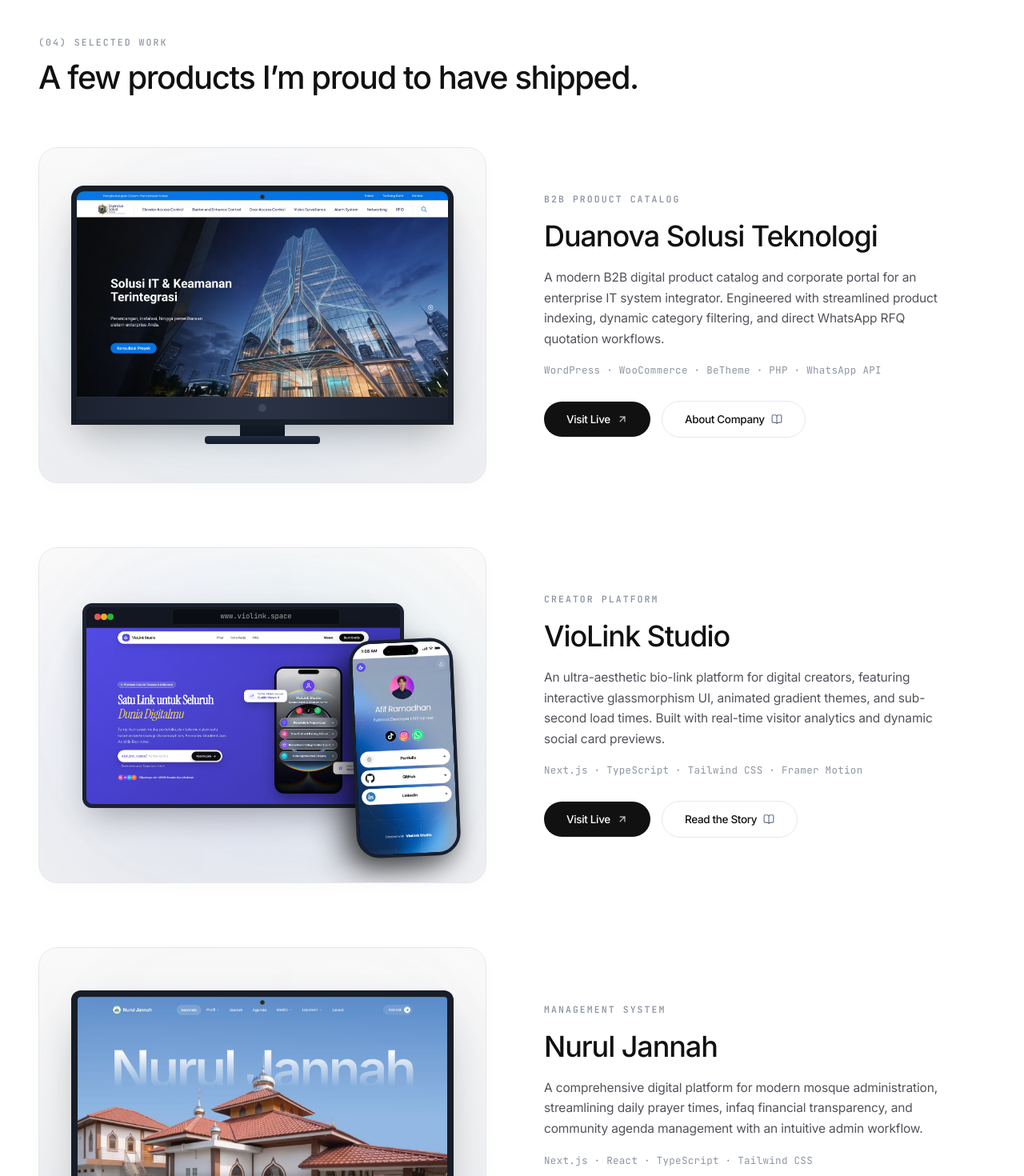
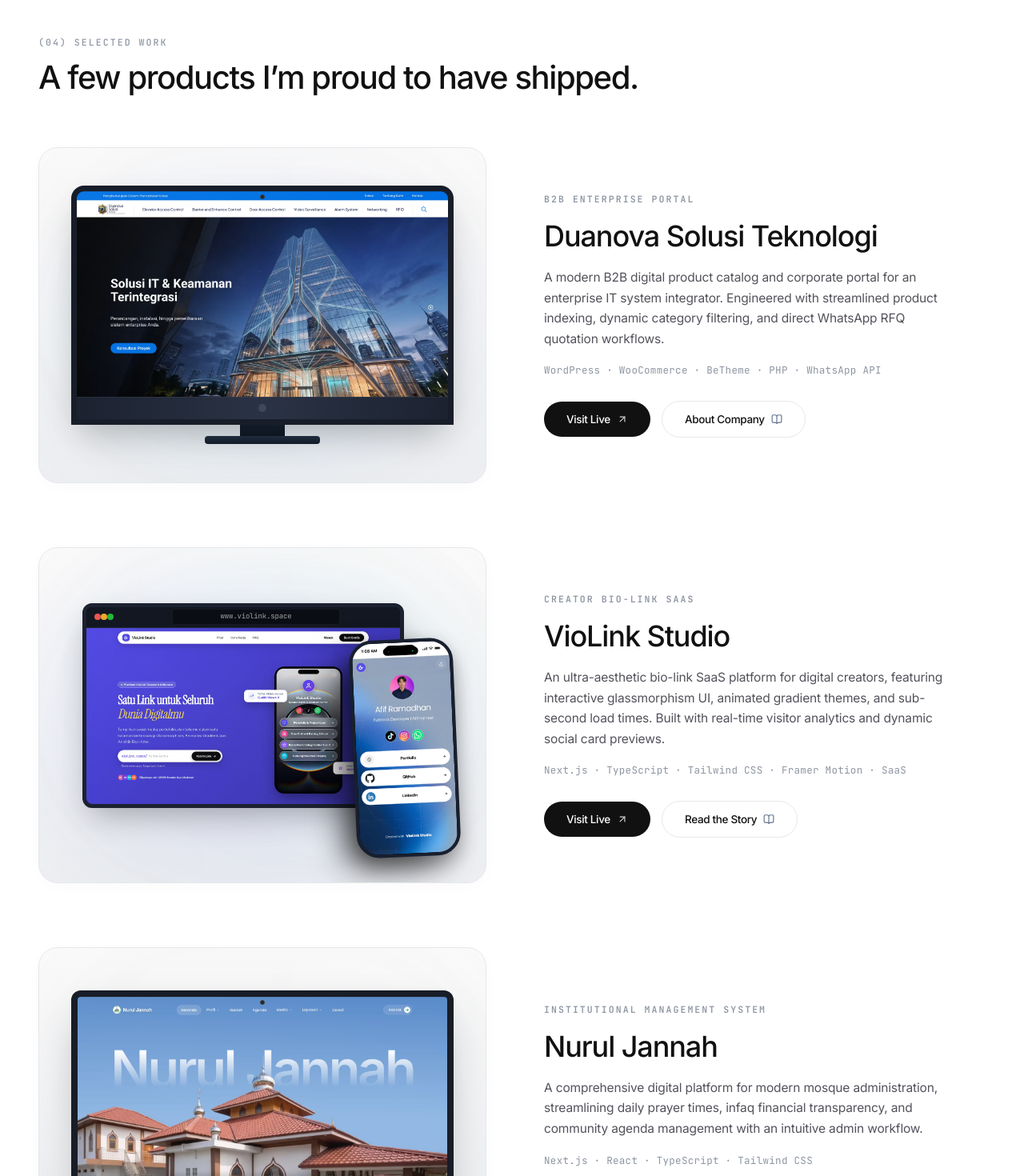
Before and after one commit to aafifr/portfolio, a React (Vite) app: page / in a window 1280 px wide. Shown: the part 3573-5043 px from the top of the page at 80% size. Built offline with nearby package versions, Linux system fonts and the light colour scheme.

Commit message:
feat: emphasize SaaS tags and categories for VioLink, MahaPOS, and Book UMKM

```diff
--- a/src/components/AllProjectsPage.tsx
+++ b/src/components/AllProjectsPage.tsx
@@ -33,16 +33,12 @@
   const getCategoryLabel = (cat: string) => {
     switch (cat) {
       case 'All': return 'All Projects';
-      case 'B2B & BOOKING PLATFORM': return 'Booking & B2B';
-      case 'B2B PRODUCT CATALOG': return 'B2B & Enterprise';
-      case 'CREATOR PLATFORM': return 'Creator & Mobile';
-      case 'MANAGEMENT SYSTEM': return 'Management';
-      case 'MINI ERP & POS': return 'POS & Mini ERP';
-      case 'SAAS & TELEMETRY': return 'SaaS';
-      case 'FINTECH & TRADING': return 'Fintech';
-      case 'AI & RECRUITMENT AUTOMATION': return 'AI & Automation';
-      case 'AI PLATFORM & TOOLS': return 'AI Tools';
-      case 'DESIGN & E-COMMERCE': return 'E-Commerce';
+      case 'CREATOR BIO-LINK SAAS': return 'Creator SaaS';
+      case 'POINT-OF-SALE (POS) SAAS': return 'POS SaaS';
+      case 'MULTI-TENANT BOOKING SAAS': return 'Booking SaaS';
+      case 'AI & RECRUITMENT AUTOMATION': return 'AI Automation';
+      case 'B2B ENTERPRISE PORTAL': return 'B2B Enterprise';
+      case 'INSTITUTIONAL MANAGEMENT SYSTEM': return 'Management';
       default: return cat;
     }
   };
--- a/src/data/portfolioData.ts
+++ b/src/data/portfolioData.ts
@@ -37,7 +37,7 @@
   {
     id: "duanova",
     title: "Duanova Solusi Teknologi",
-    category: "B2B PRODUCT CATALOG",
+    category: "B2B ENTERPRISE PORTAL",
     description: "A modern B2B digital product catalog and corporate portal for an enterprise IT system integrator. Engineered with streamlined product indexing, dynamic category filtering, and direct WhatsApp RFQ quotation workflows.",
     longDescription: "Duanova Solusi Teknologi is an enterprise-grade digital portal serving B2B clients in telecommunications, cybersecurity, and IT hardware. Features structured product indexing, instant specs filtering, and direct inquiry routing.",
     tags: ["WordPress", "WooCommerce", "BeTheme", "PHP", "WhatsApp API"],
@@ -52,10 +52,10 @@
   {
     id: "violink-studio",
     title: "VioLink Studio",
-    category: "CREATOR PLATFORM",
-    description: "An ultra-aesthetic bio-link platform for digital creators, featuring interactive glassmorphism UI, animated gradient themes, and sub-second load times. Built with real-time visitor analytics and dynamic social card previews.",
-    longDescription: "VioLink Studio empowers creators to build high-converting landing pages and link-in-bios with customizable animations, audio embeds, and interactive widgets.",
-    tags: ["Next.js", "TypeScript", "Tailwind CSS", "Framer Motion"],
+    category: "CREATOR BIO-LINK SAAS",
+    description: "An ultra-aesthetic bio-link SaaS platform for digital creators, featuring interactive glassmorphism UI, animated gradient themes, and sub-second load times. Built with real-time visitor analytics and dynamic social card previews.",
+    longDescription: "VioLink Studio is a modern creator economy SaaS empowering influencers and businesses to build high-converting landing pages and link-in-bios with customizable animations, audio embeds, and interactive widgets.",
+    tags: ["Next.js", "TypeScript", "Tailwind CSS", "Framer Motion", "SaaS"],
     mockupType: "browser-duo",
     image: "/images/project/project_violink.space-dekstop.avif",
     mobileImage: "/images/project/project_violink.space-mobile.webp",
@@ -68,7 +68,7 @@
   {
     id: "nurul-jannah",
     title: "Nurul Jannah",
-    category: "MANAGEMENT SYSTEM",
+    category: "INSTITUTIONAL MANAGEMENT SYSTEM",
     description: "A comprehensive digital platform for modern mosque administration, streamlining daily prayer times, infaq financial transparency, and community agenda management with an intuitive admin workflow.",
     longDescription: "Nurul Jannah provides an all-in-one administration ecosystem for community religious institutions with automated calculation for prayer schedules, financial donation ledgers, and event broadcasting.",
     tags: ["Next.js", "React", "TypeScript", "Tailwind CSS"],
@@ -100,10 +100,10 @@
   {
     id: "mahapos",
     title: "MahaPOS",
-    category: "MINI ERP & POS",
-    description: "An offline-first digital point-of-sale and mini-ERP system engineered for Indonesian MSMEs. Features real-time multi-terminal WebSocket sync, automated inventory stock-in management, and offline transaction caching.",
-    longDescription: "MahaPOS solves retail cash register reliability with IndexedDB local persistence, Bluetooth thermal receipt printing, and cloud WebSocket synchronization when online.",
-    tags: ["React", "TypeScript", "Tailwind CSS", "WebSockets", "IndexedDB"],
+    category: "POINT-OF-SALE (POS) SAAS",
+    description: "An offline-first digital point-of-sale SaaS engineered for Indonesian MSMEs. Features real-time multi-terminal WebSocket sync, automated inventory stock-in management, and offline transaction caching.",
+    longDescription: "MahaPOS is a lightweight retail POS SaaS solving cash register reliability with IndexedDB local persistence, Bluetooth thermal receipt printing, and cloud WebSocket synchronization when online.",
+    tags: ["React", "TypeScript", "Tailwind CSS", "WebSockets", "IndexedDB", "SaaS"],
     mockupType: "tablet",
     image: "/images/project/project_mahapos.my.id.avif",
     liveUrl: "https://mahapos.my.id/",
@@ -116,10 +116,10 @@
   {
     id: "bookumkm",
     title: "Book UMKM",
-    category: "B2B & BOOKING PLATFORM",
-    description: "A multi-tenant booking and service reservation platform empowering Indonesian MSMEs. Engineered with customizable booking forms, automated scheduling workflows, dynamic subdomains, and interactive geolocation map discovery.",
+    category: "MULTI-TENANT BOOKING SAAS",
+    description: "A multi-tenant booking and service reservation SaaS platform empowering Indonesian MSMEs. Engineered with customizable booking forms, automated scheduling workflows, dynamic subdomains, and interactive geolocation map discovery.",
     longDescription: "Capstone project developed during the Fullstack Web Developer Program at NF Academy (Semester 5). Led frontend engineering and cloud deployment on production hosting. Features dynamic UMKM subdomains, custom form builders for reservations, automated booking confirmations, interactive geolocation maps, and a multi-role dashboard for Superadmins and UMKM owners.",
-    tags: ["Laravel", "Inertia.js", "React", "Tailwind CSS", "MySQL", "Linux Server"],
+    tags: ["Laravel", "Inertia.js", "React", "Tailwind CSS", "MySQL", "SaaS"],
     mockupType: "browser-duo",
     image: "/images/project/project_bookumkm-desktop.avif",
     mobileImage: "/images/project/project_bookumkm-mobile.webp",
```
